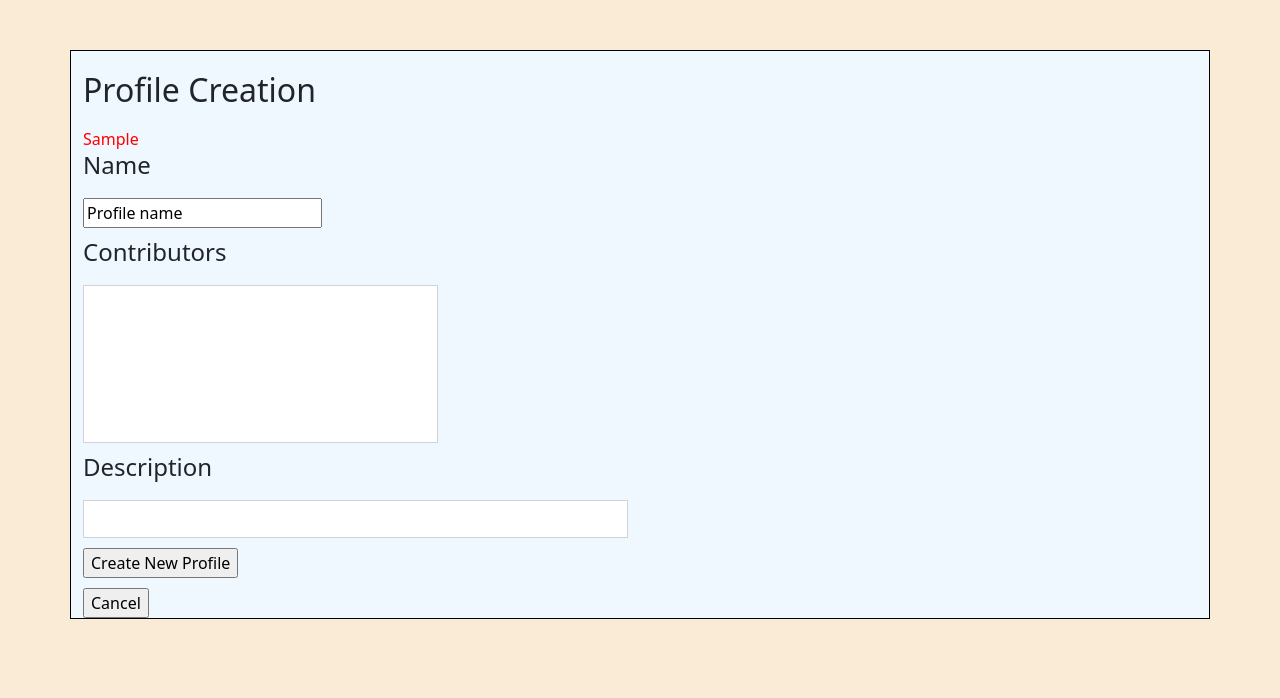
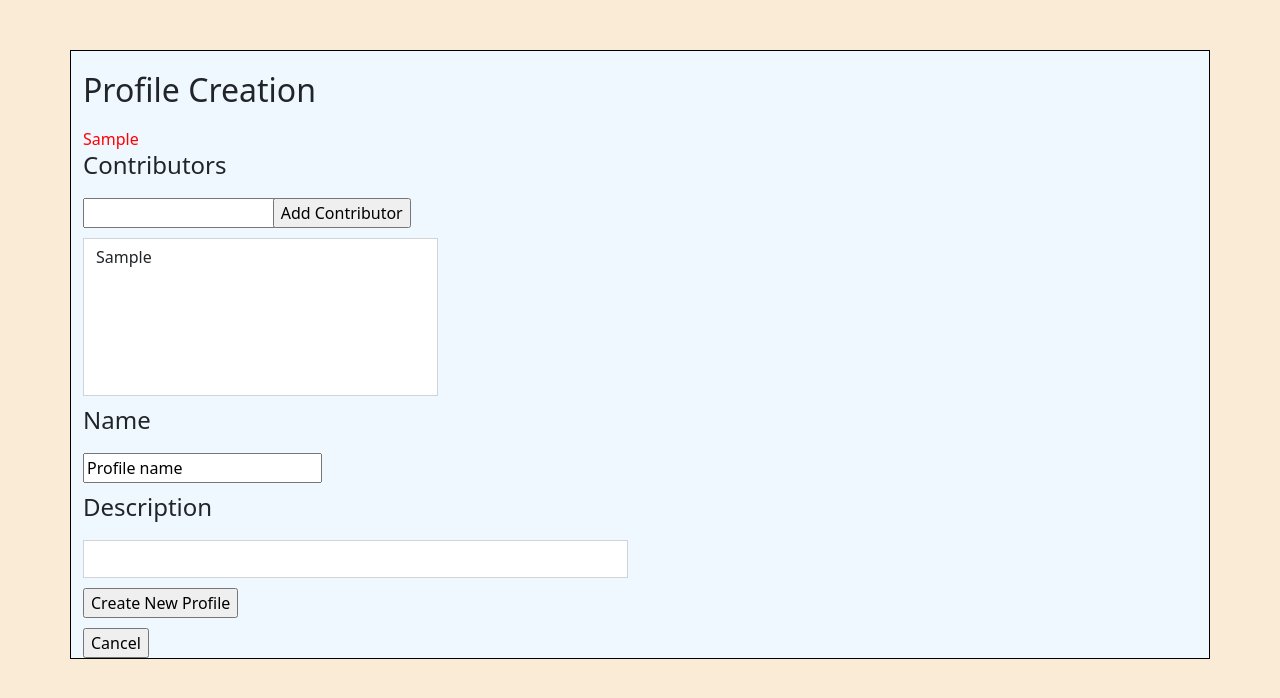
Before and after one commit to anthonytsmith22/CIS469Project, a Django app: template mysite/templates/profile_creation.html in a window 1280 px wide. Shown: the top 698 px of the page. Run offline with Django 4.2, Linux system fonts and the light colour scheme; the template is opened without the code that fills it: most values are stand-ins (such as "Sample title", 1, 10 or a date in 2020); parts of the project's set-up code (start-up, migrations or seed data) failed here and were passed over.

Commit message:
modifying profile creation username adding

```diff
--- a/mysite/templates/profile_creation.html
+++ b/mysite/templates/profile_creation.html
@@ -18,33 +18,36 @@
 
     <body style="background-color: antiquewhite;">
         <div class="container" style="margin-top: 50px; margin-bottom: 50px; background-color: aliceblue;">
+            <div class="row"><h2 style="margin-top: 20px;">Profile Creation</h2></div>
+            <div class="col-sm-auto" style="color:red">
+                {{ profile_creation_warning }}
+            </div>
+            <div class="row"><h4>Contributors</h4></div>
             <form action="" method="POST">
                 {% csrf_token %}
-                <div class="row"><h2 style="margin-top: 20px;">Profile Creation</h2></div>
-                <div class="col-sm-auto" style="color:red">
-                    {{ profile_creation_warning }}
+                <div class="row">
+                    <div class="col-sm-2">
+                        <input type="text" name="contributor">
+                    </div>
+                    <div class="col-sm-2">
+                        <input type="submit" name="add_contributor" value="Add Contributor">
+                    </div>
                 </div>
+            </form>
+            <div class="row">
+                <div class="col-sm-4">
+                    <div class="form-group">
+
+                        <textarea class="form-control rounded-0" rows="6" style="resize: none;" name="contributors" value={{ populate_contributors }}>{{ populate_contributors }}</textarea>
+                    </div>
+                </div>
+            </div>
+            <form action="" method="POST">
+                {% csrf_token %}
                 <div class="row"><h4>Name</h4></div>
                 <div class="row">
                     <div class="col-sm-4">
                         <input type="text" value="Profile name" name="profile_name" value={{ populate_profile_name }}>
-                    </div>
-                </div>
-                <div class="row"><h4>Contributors</h4></div>
-                {% comment %} <div class="row">
-                    <div class="col-sm-2">
-                        <input type="text" name="contributor">
-                    </div>
-                    <div class="col-sm-2">
-                        <button name="Add_Contributor">Add Contributor</button>
-                    </div>
-                </div> {% endcomment %}
-                <div class="row">
-                    <div class="col-sm-4">
-                        <div class="form-group">
-
-                            <textarea class="form-control rounded-0" rows="6" style="resize: none;" name="contributors" value={{ populate_contributors }}></textarea>
-                        </div>
                     </div>
                 </div>
                 <div class="row">
@@ -63,6 +66,7 @@
                     </div>
                 </div>
             </form>
+
             <form action="" method="GET">
                 <input type="submit" name="cancel_create_profile" value="Cancel">
             </form>
```
Also changed, not shown: mysite/myapp/views.py (+30 -0 lines), mysite/db.sqlite3.
